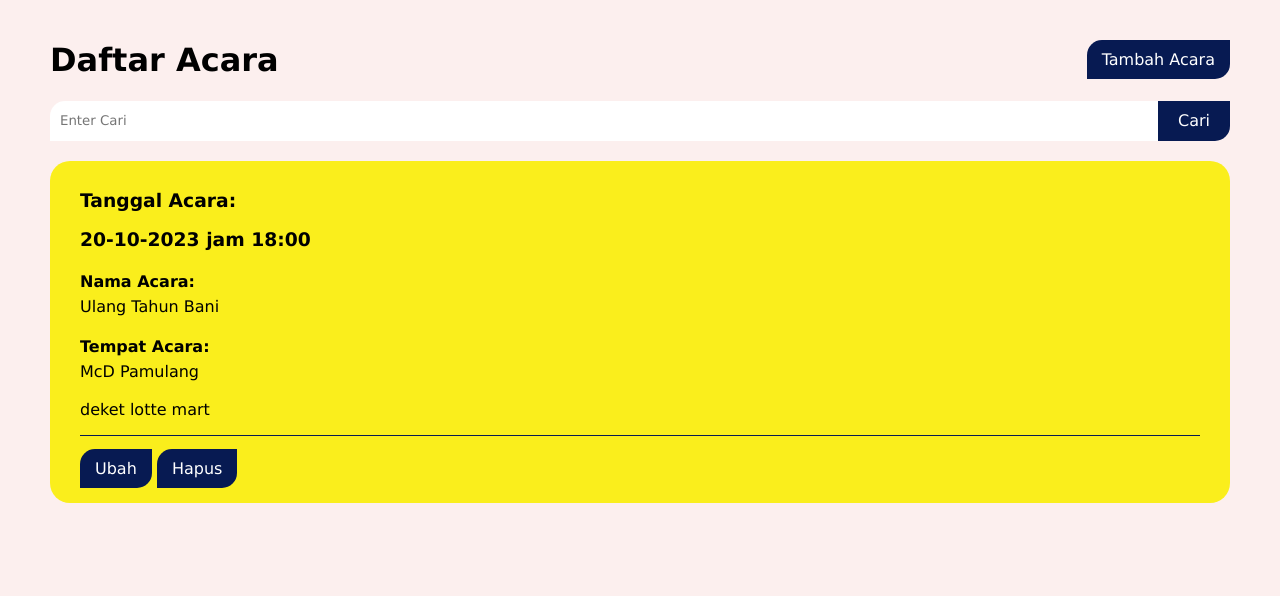
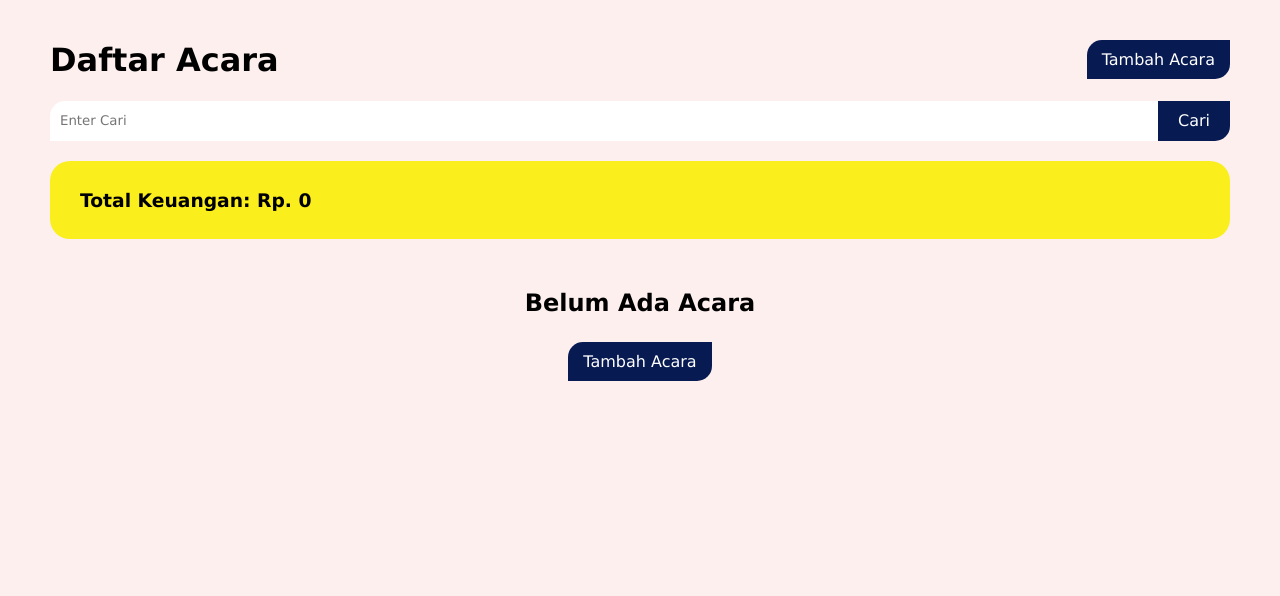
Before and after one commit to hako-975/manajemen_acara, a PHP site: page / in a window 1280 px wide. Shown: the top 596 px of the page. Run offline with PHP 8.4, Linux system fonts and the light colour scheme; a user stored in the database is signed in; data comes from the database, SQL or seed files in the repository; both versions use the stored data as it was after the commit.

Commit message:
perhitungan

```diff
--- a/index.php
+++ b/index.php
@@ -9,16 +9,25 @@
 	$id_user = $_SESSION['id_user'];
 	$data_user = mysqli_fetch_assoc(mysqli_query($koneksi, "SELECT * FROM user WHERE id_user = '$id_user'"));
 
-	$acara = mysqli_query($koneksi, "SELECT * FROM acara WHERE id_user = '$id_user' ORDER BY tanggal_acara ASC");
+	$acara = mysqli_query($koneksi, "SELECT * FROM acara INNER JOIN keuangan ON keuangan.id_acara = acara.id_acara WHERE id_user = '$id_user' ORDER BY tanggal_acara DESC");
+
+	$total_keuangan = mysqli_fetch_assoc(mysqli_query($koneksi, "SELECT
+    SUM(CASE WHEN jenis_keuangan = 'PENGELUARAN' THEN -jumlah ELSE jumlah END) AS total_keuangan
+	FROM
+	    acara
+	INNER JOIN
+	    keuangan ON keuangan.id_acara = acara.id_acara
+	WHERE
+	    id_user = '$id_user'"))['total_keuangan'];
 
 	if (isset($_POST['btnCari'])) {
 		$cari = $_POST['cari'];
-		$acara = mysqli_query($koneksi, "SELECT * FROM acara INNER JOIN user ON acara.id_user = user.id_user WHERE acara.id_user = '$id_user'
+		$acara = mysqli_query($koneksi, "SELECT * FROM acara INNER JOIN keuangan ON keuangan.id_acara = acara.id_acara INNER JOIN user ON acara.id_user = user.id_user WHERE acara.id_user = '$id_user'
 	        AND user.id_user = '$id_user'
 	        AND (nama_acara LIKE '%$cari%'
 	        OR tanggal_acara LIKE '%$cari%'
 	        OR tempat_acara LIKE '%$cari%')
-			ORDER BY tanggal_acara ASC");
+			ORDER BY tanggal_acara DESC");
 	}
 
 ?>
@@ -42,15 +51,28 @@
 	        	<button type="button" onclick="return window.location.href='index.php'" class="button">Reset</button>
         	<?php endif ?>
         </div>
+        <div class="card">
+        	<h3>Total Keuangan: Rp. <?= str_replace(",", ".", number_format($total_keuangan)); ?></h3>
+        </div>
 		<?php if (mysqli_num_rows($acara)): ?>
 			<?php foreach ($acara as $data_acara): ?>
 				<div class="card">
 					<h3>Tanggal Acara:</h3>
-					<h3><?= date("d-m-Y \j\a\m H:i", strtotime($data_acara['tanggal_acara'])); ?></h3>
-					<h4>Nama Acara:</h4>
-					<p><?= $data_acara['nama_acara']; ?></p>
-					<h4>Tempat Acara:</h4>
-					<p><?= htmlspecialchars_decode(strip_tags($data_acara['tempat_acara'])); ?></p>
+					<h3 class="mb-0"><?= date("d-m-Y \j\a\m H:i", strtotime($data_acara['tanggal_acara'])); ?></h3>
+					<div class="row">
+						<div class="col">
+							<h4>Nama Acara:</h4>
+							<p><?= $data_acara['nama_acara']; ?></p>
+							<h4>Tempat Acara:</h4>
+							<p><?= htmlspecialchars_decode(strip_tags($data_acara['tempat_acara'])); ?></p>
+						</div>
+						<div class="col">
+							<h4>Jenis Keuangan:</h4>
+							<p><?= $data_acara['jenis_keuangan']; ?></p>
+							<h4>Jumlah:</h4>
+							<p>Rp. <?= str_replace(",", ".", number_format($data_acara['jumlah'])); ?></p>
+						</div>
+					</div>
 					<hr class="hr">
 					<a href="ubah_acara.php?id_acara=<?= $data_acara['id_acara']; ?>" class="button">Ubah</a>
 					<a href="hapus_acara.php?id_acara=<?= $data_acara['id_acara']; ?>" onclick="return confirm('Apakah Anda yakin ingin menghapus Acara <?= $data_acara['nama_acara']; ?>?')" class="button">Hapus</a>
--- a/style.css
+++ b/style.css
@@ -255,3 +255,22 @@ body {
   margin: 0;
   padding: 10px 20px;
 }
+
+.row {
+  display: flex;
+  flex-wrap: wrap;
+  justify-content: flex-start;
+}
+
+.col {
+  margin-right: 20px;
+  flex: flex: 1 0 0%;
+}
+
+.col:last-child {
+  margin-right: 0;
+}
+
+.mb-0 {
+  margin-bottom: 0;
+}
```
Also changed, not shown: manajemen_acara.sql (+46 -4 lines), tambah_acara.php (+14 -0 lines), ubah_acara.php (+14 -1 lines).
